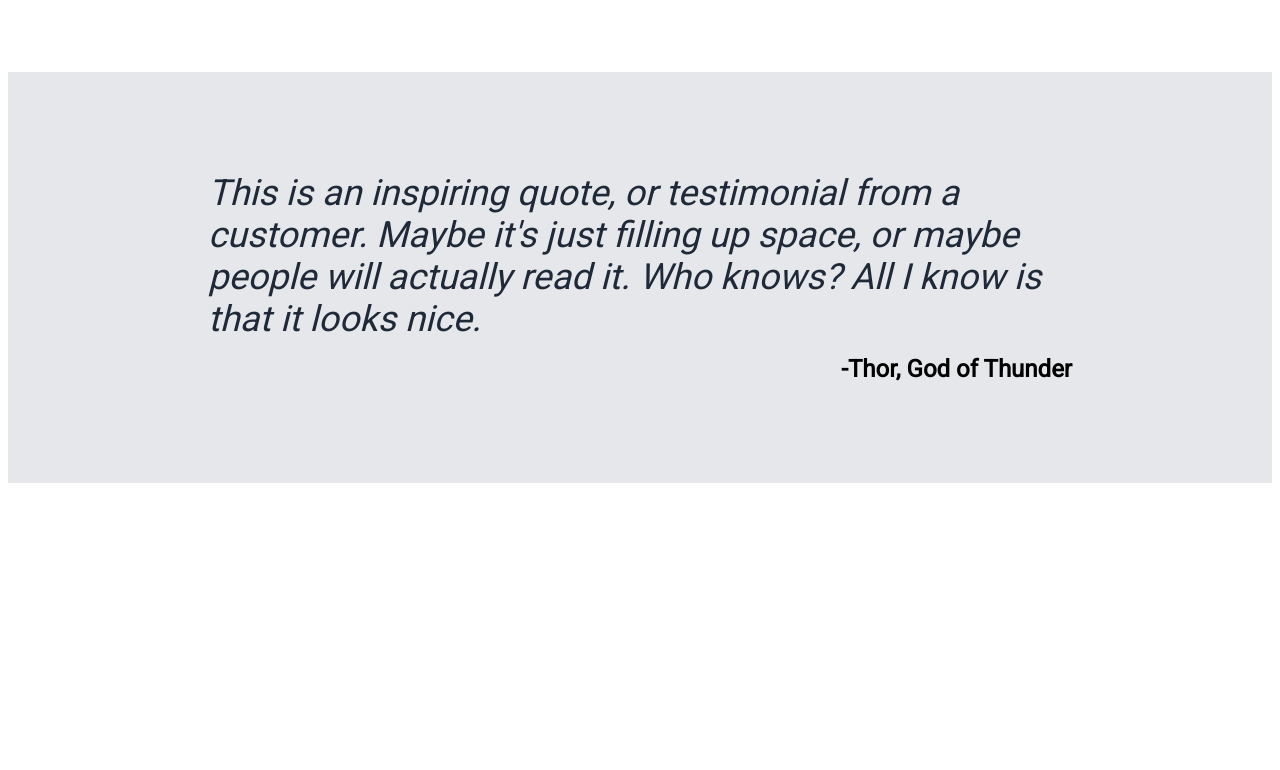
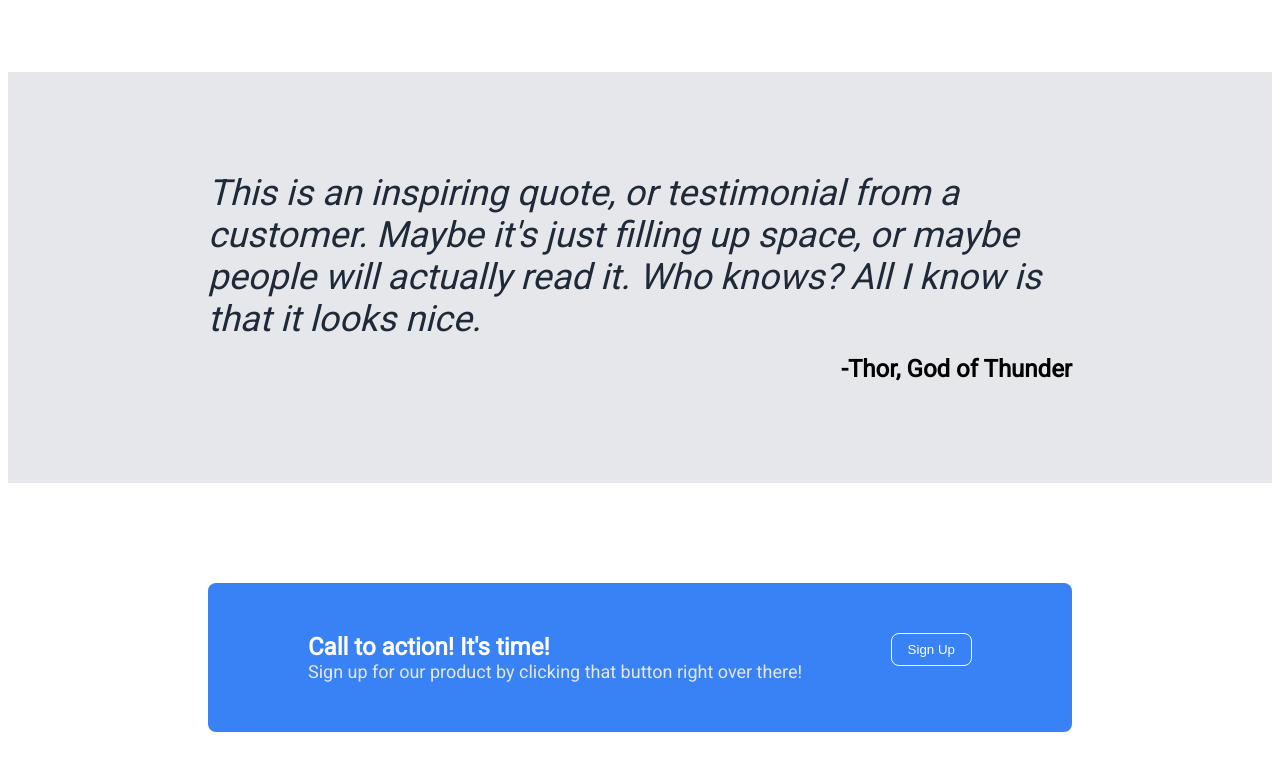
Before and after one commit to abertjames/landing-page, a plain HTML site: page index.html in a window 1280 px wide. Shown: the part 872-1642 px from the top of the page. Before the commit the page ends 1363 px from the top, so only its background shows below. Drawn offline with Linux system fonts and the light colour scheme.

Commit message:
add the sign up section

```diff
--- a/index.html
+++ b/index.html
@@ -9,7 +9,7 @@
     <link rel="preconnect" href="https://fonts.gstatic.com">
 	<link href="https://fonts.googleapis.com/css2?family=Roboto&display=swap" rel="stylesheet">
 </head>
-<!-- ************************** first part ************************** -->
+<!-- ************************** part 1 ************************** -->
 <body>
     <div class="section-one">
         <div class="header">
@@ -44,7 +44,7 @@
 
     </div>
 
-    <!-- ************************** second part ************************** -->
+    <!-- ************************** part 2 ************************** -->
 
 
     <div class="section-two">
@@ -70,7 +70,7 @@
         </div>
     </div>
 
-<!-- ************************** third part ************************** -->
+<!-- ************************** part 5 ************************** -->
     <div class="section-three">
 
         <div class="quote">
@@ -85,11 +85,26 @@
 
     </div>
 
+    <!-- ************************** part 4 ************************** -->
 
-
-    <div class="contact">
+    <div class="section-four">
+        <div class="container-4">
+            <div class="words">
+                <div class="action">
+                    Call to action! It's time!
+                </div>
+                <div class="persuasion">
+                    Sign up for our product by clicking that
+                    button right over there!
+                </div>
+            </div>
+            <button class="sign-up">Sign Up</button>
+        </div>
 
     </div>
+
+    <!-- ************************** part 5 ************************** -->
+
 
     <div class="footer">
 
--- a/style.css
+++ b/style.css
@@ -1,4 +1,4 @@
-/************************ first part ***********************/
+/************************ part 1 ***********************/
 
 .body {
     display: flex;
@@ -73,7 +73,7 @@ img {
     max-width: 50%;
 }
 
-/************************ second part ***********************/
+/************************ part 2 ***********************/
 
   .section-two {
       padding: 75px;
@@ -103,7 +103,7 @@ img {
     max-width: 200px;
   }
 
-/************************ third part ***********************/
+/************************ part 3 ***********************/
 
 
 .section-three {
@@ -130,3 +130,37 @@ img {
     font-weight: bold;
     font-size: 24px;
 }
+
+/************************ part 4 ***********************/
+
+.container-4 {
+    background-color: #3882f6;
+    color: white;
+    display: flex;
+    justify-content: space-between;
+    font-family: 'Roboto';
+    margin: 100px 200px;
+    padding: 50px 100px;
+    border-radius: 8px;
+}
+.words {
+    display: flex;
+    flex-direction: column;
+}
+
+.action {
+    font-weight: bold;
+    font-size: 24px;
+}
+
+.persuasion {
+    font-size: 18px;
+    color: #e5e7eb;
+}
+
+button.sign-up {
+    border: 1px solid white;
+
+}
+
+/************************ part 5 ***********************/
```
